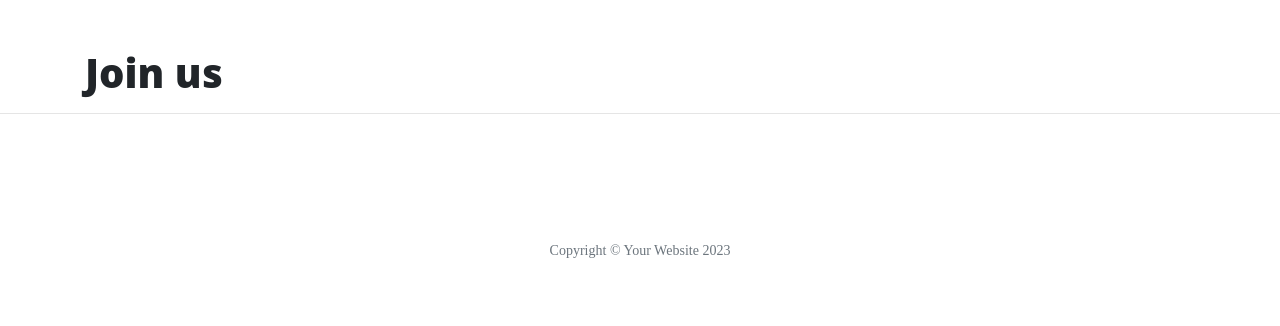
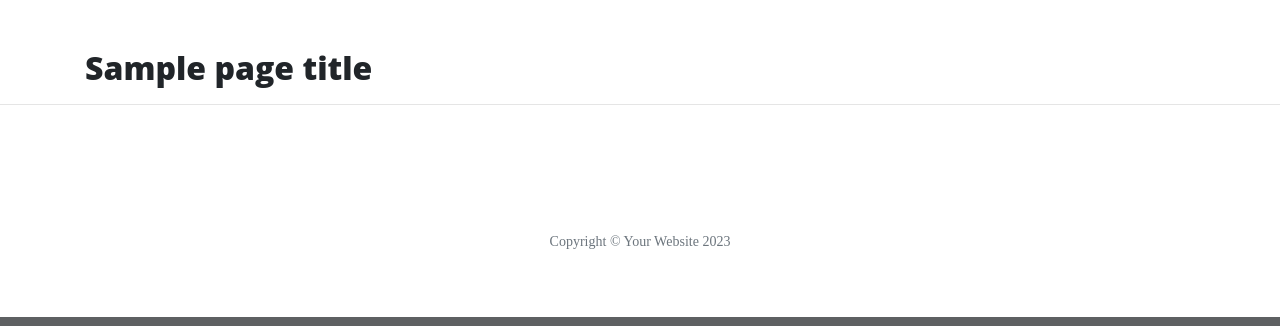
Before and after one commit to gennadiy-gaysha/CI-The-Flask-Framework, a Flask app: template templates/careers.html in a window 1280 px wide. Shown: the part 629-955 px from the top of the page. Run offline with Flask 3, Linux system fonts and the light colour scheme; the template is opened without the code that fills it: most values are stand-ins (such as "Sample title", 1, 10 or a date in 2020); some libraries are stand-ins or nearby versions.

Commit message:
Add page_title variable to view functions

```diff
--- a/run.py
+++ b/run.py
@@ -53,17 +53,17 @@
 
 @app.route('/about')
 def about():
-    return render_template('about.html')
+    return render_template('about.html', page_title="About")
 
 
 @app.route('/contacts')
 def contacts():
-    return render_template('contacts.html')
+    return render_template('contacts.html', page_title="Contacts")
 
 
 @app.route('/careers')
 def careers():
-    return render_template('/careers.html')
+    return render_template('/careers.html', page_title="Careers")
 
 
 # The word 'main' wrapped in double-underscores (__main__) is the name of the default
--- a/templates/about.html
+++ b/templates/about.html
@@ -1,5 +1,5 @@
 {%extends 'base.html'%} {% block content%}
-<h2>About page</h2>
+<h2>{{page_title}}</h2>
 <p>
 	The formation of the group grew out of a meeting Gandalf had with Thorin in Bree which kindled
 	Thorin's interest in recapturing his long lost family inheritance. (Thorin's grandfather had been
--- a/templates/careers.html
+++ b/templates/careers.html
@@ -1,3 +1,3 @@
 {%extends 'base.html'%} {% block content%}
-<h1>Join us</h1>
+<h2>{{page_title}}</h2>
 {%endblock%}
--- a/templates/contacts.html
+++ b/templates/contacts.html
@@ -1,3 +1,3 @@
 {%extends 'base.html'%} {%block content%}
-<h2>Contact us</h2>
+<h2>{{page_title}}</h2>
 {%endblock%}
```
